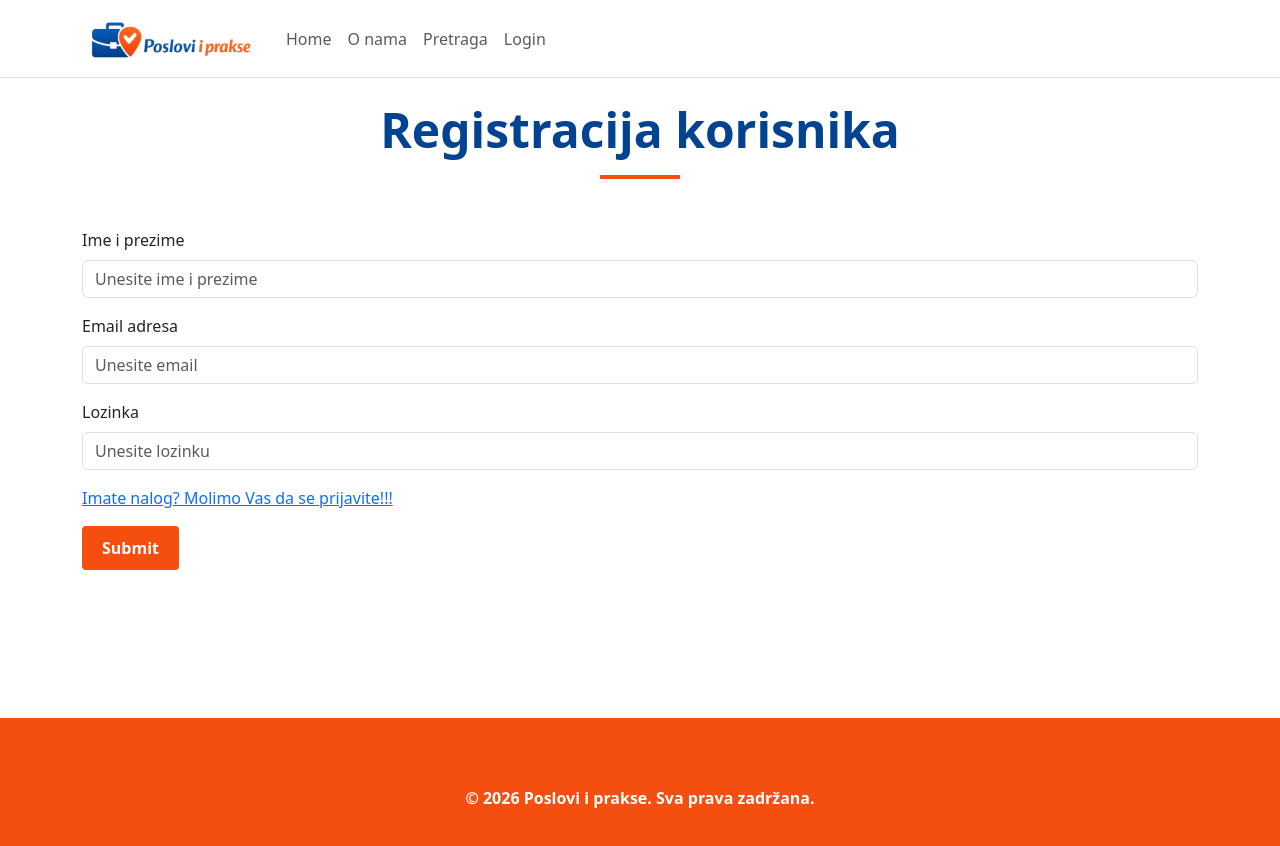
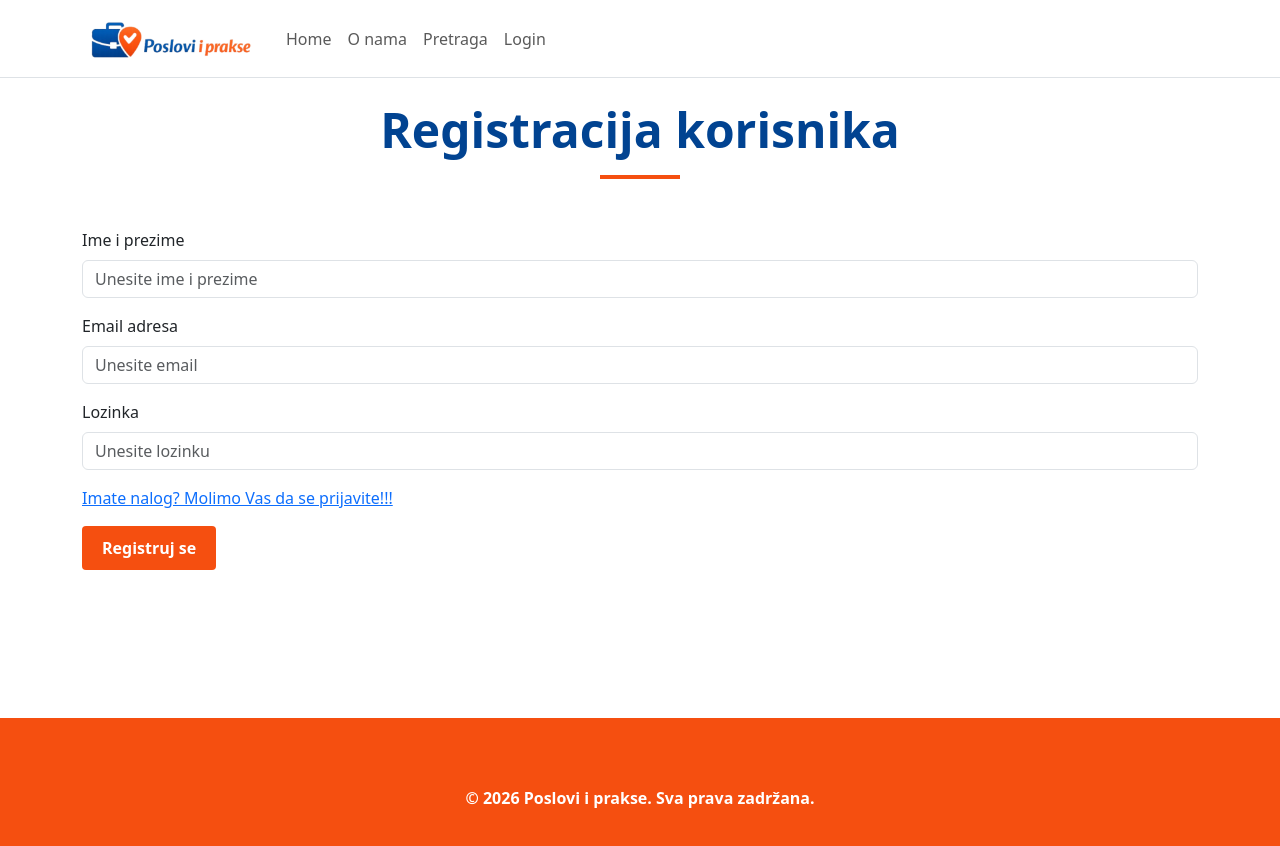
Before and after one commit to iva-lazovic/internet_tehnologije_de-jenje_posolva_i_praksi_20190493, a React (Create React App) app in the folder klijent/: page /login in a window 1280 px wide. Both pictures are taken after a click on the element "Nemate nalog? Molimo Vas da se registrujete!!!". Shown: the top 846 px of the page. Built offline with nearby package versions, Linux system fonts and the light colour scheme.

Commit message:
registrovanje

```diff
--- a/klijent/src/stranice/Login.jsx
+++ b/klijent/src/stranice/Login.jsx
@@ -41,6 +41,28 @@ const Login = () => {
         });
     }
 
+    const registracija = (e) => {
+        e.preventDefault();
+
+        server.post('register-student', {
+            name: formData.name,
+            email: formData.email,
+            password: formData.password
+        }).then(result => {
+            console.log(result);
+            const podaci = result.data;
+            if (podaci.uspesno) {
+                setPoruka('Uspešno ste se registrovali. Sada se možete prijaviti.');
+                setIsLogin(true);
+            } else {
+                setPoruka('Došlo je do greške prilikom registracije.');
+            }
+        }).catch(err => {
+            setPoruka('Došlo je do greške prilikom registracije.');
+            console.log(err);
+        })
+    }
+
     return (
         <>
         <Naslov naslov={forma} podnaslov={poruka} />
@@ -48,12 +70,12 @@ const Login = () => {
                 isLogin && (
                     <>
                         <Form className="mt-5 mb-5">
-                            <Form.Group className="mb-3" controlId="formBasicEmail">
+                            <Form.Group className="mb-3" controlId="formBasicEmail1">
                                 <Form.Label>Email adresa</Form.Label>
                                 <Form.Control type="email" name="email" onChange={handleChange} placeholder="Unesite email" />
                             </Form.Group>
 
-                            <Form.Group className="mb-3" controlId="formBasicPassword">
+                            <Form.Group className="mb-3" controlId="formBasicPassword1">
                                 <Form.Label>Lozinka</Form.Label>
                                 <Form.Control type="password" name="password" onChange={handleChange} placeholder="Unesite lozinku" />
                             </Form.Group>
@@ -79,23 +101,23 @@ const Login = () => {
                                 <Form.Control type="text" name="name" onChange={handleChange} placeholder="Unesite ime i prezime" />
                             </Form.Group>
 
-                            <Form.Group className="mb-3" controlId="formBasicEmail">
+                            <Form.Group className="mb-3" controlId="formBasicEmail2">
                                 <Form.Label>Email adresa</Form.Label>
                                 <Form.Control type="email" name="email" onChange={handleChange} placeholder="Unesite email" />
                             </Form.Group>
 
-                            <Form.Group className="mb-3" controlId="formBasicPassword">
+                            <Form.Group className="mb-3" controlId="formBasicPassword2">
                                 <Form.Label>Lozinka</Form.Label>
                                 <Form.Control type="password" name="password" onChange={handleChange} placeholder="Unesite lozinku" />
                             </Form.Group>
-                            <Form.Group className="mb-3" controlId="formBasicCheckbox">
+                            <Form.Group className="mb-3" controlId="formBasicCheckbox2">
                                 <a href="#"> <span onClick={
                                     () => {
                                         setIsLogin(true)
                                 }}>Imate nalog? Molimo Vas da se prijavite!!!</span></a>
                             </Form.Group>
-                            <Button variant="primary" className="dugme" type="submit">
-                                Submit
+                            <Button variant="primary" className="dugme" type="submit" onClick={registracija}>
+                                Registruj se
                             </Button>
                         </Form>
                     </>
```
Also changed, not shown: 1 other file (tests, documents, lock files or other folders).
